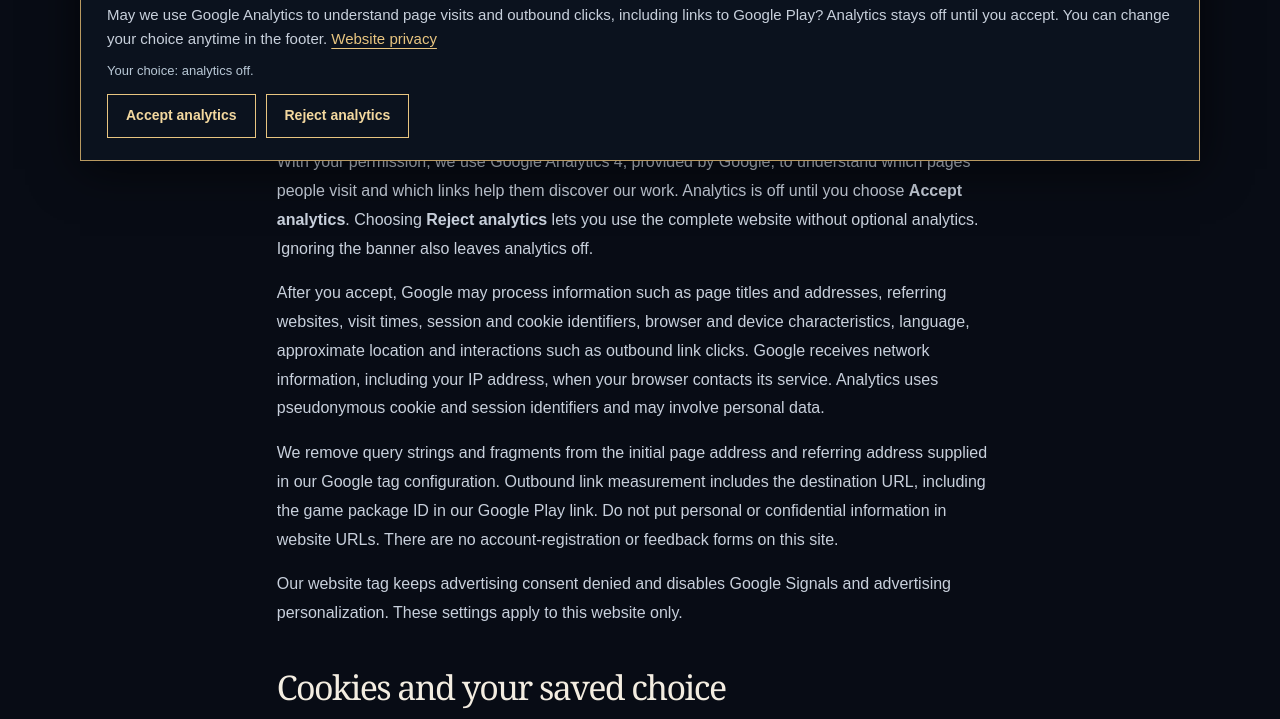
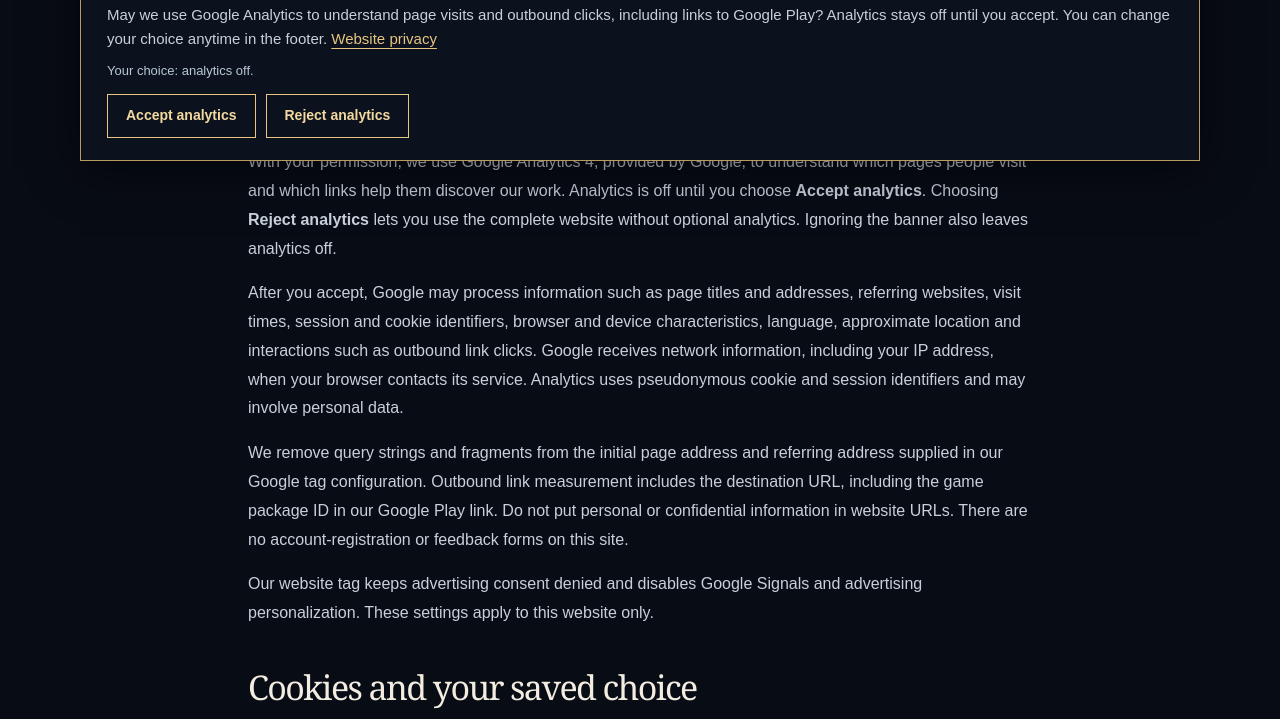
Before and after one commit to retrosoulgames/retrosoulgames.github.io, a plain HTML site: page privacy.html in a window 1280 px wide. Shown: the part 619-1338 px from the top of the page. Drawn offline with Linux system fonts and the light colour scheme.

Commit message:
Add files via upload

```diff
--- a/analytics-consent.css
+++ b/analytics-consent.css
@@ -26,7 +26,13 @@
 }
 .analytics-consent a:focus-visible, .analytics-consent button:focus-visible,
 .analytics-settings:focus-visible { outline: 3px solid #99e5e8; outline-offset: 4px; }
-.website-privacy { max-width: 880px; margin: 0 auto; }
+/* Override the shared .section gutters inside this constrained article.
+ * Viewport-sized gutters otherwise consume its content width on desktops. */
+.privacy-page .website-privacy {
+  box-sizing: border-box;
+  width: 100%; max-width: 880px; margin: 0 auto;
+  padding-inline: clamp(20px, 6vw, 48px);
+}
 .website-privacy .page-lead { max-width: 740px; }
 .website-privacy h2 { margin: 40px 0 12px; font-size: clamp(24px, 3vw, 34px); }
 .website-privacy p, .website-privacy li { color: #c8d0dc; font-size: 16px; line-height: 1.8; }
```
